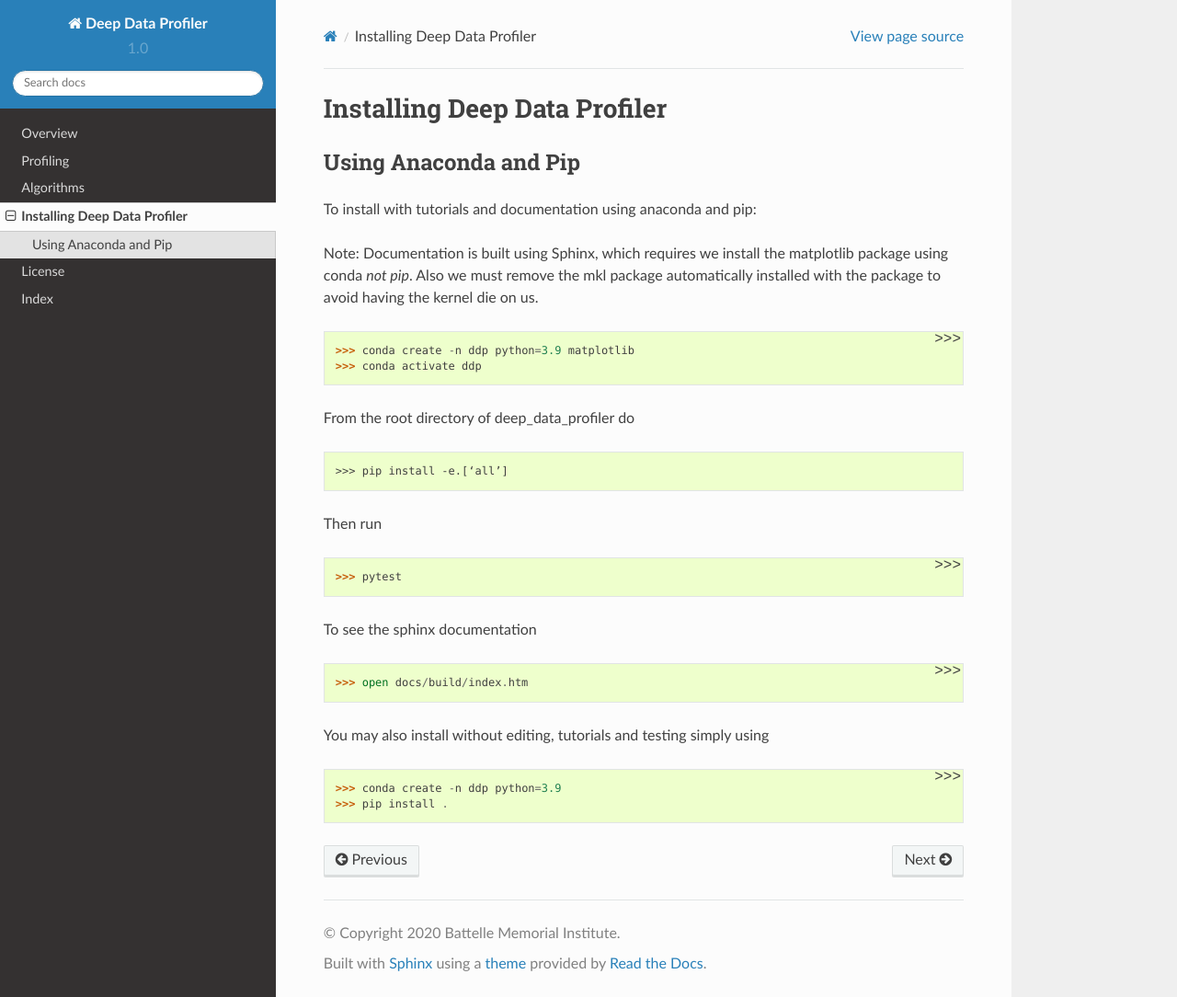
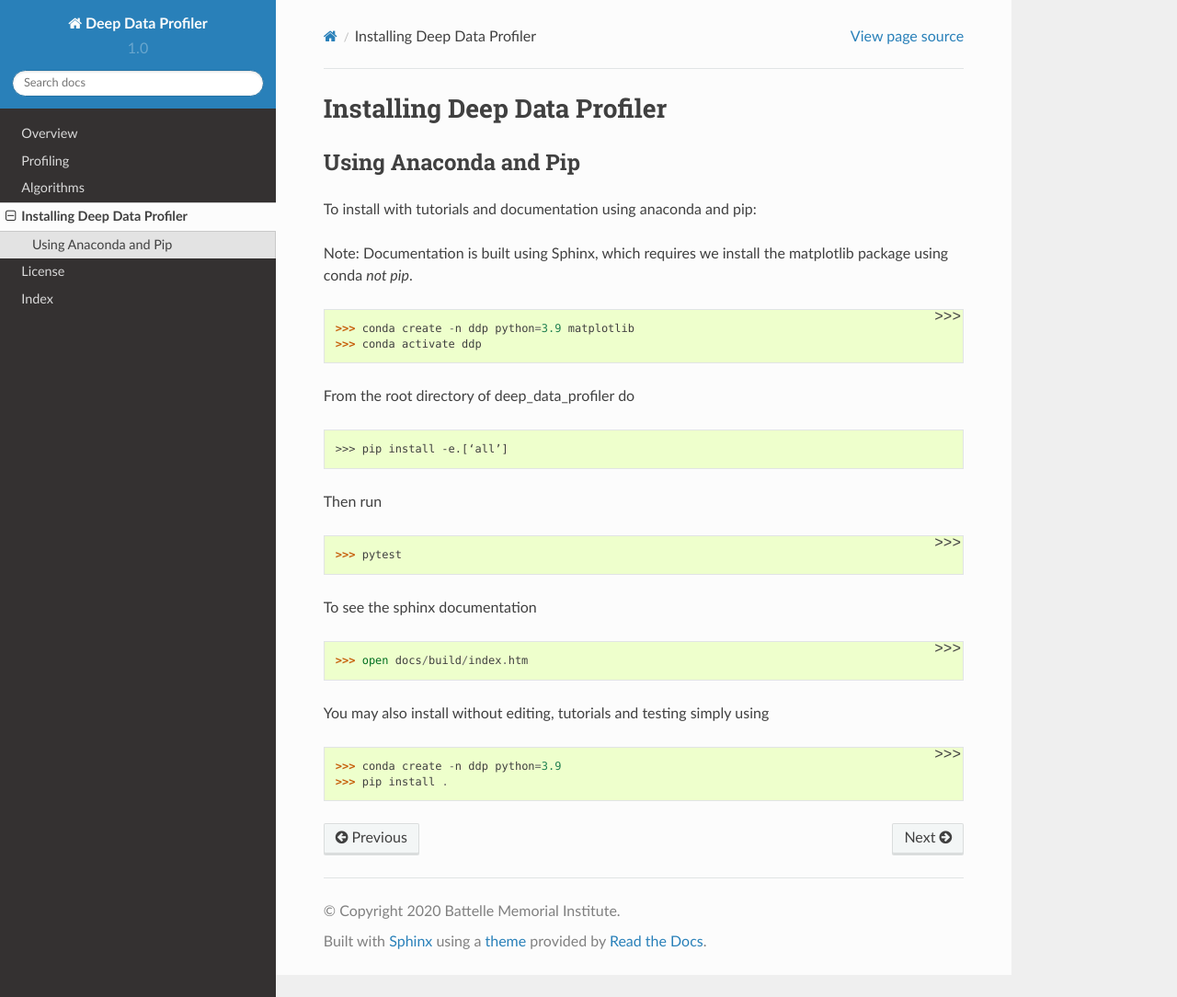
Before and after one commit to pnnl/DeepDataProfiler, a Sphinx documentation site: the page built from docs/source/install.rst, in a window 1280 px wide and 1084 px high. Shown: the whole window at 92% size. Built offline with Sphinx 7.4.7 and the Read the Docs theme 2.0.0, drawn with Linux system fonts in a browser that asks for light colours.

Commit message:
updated tutorials and docs

```diff
--- a/docs/source/install.rst
+++ b/docs/source/install.rst
@@ -7,7 +7,6 @@
 To install with tutorials and documentation using anaconda and pip:
 
 Note: Documentation is built using Sphinx, which requires we install the matplotlib package using conda *not pip*.
-Also we must remove the mkl package automatically installed with the package to avoid having the kernel die on us.
 
 	>>> conda create -n ddp python=3.9 matplotlib
 	>>> conda activate ddp
```
Also changed, not shown: 18 other files.
